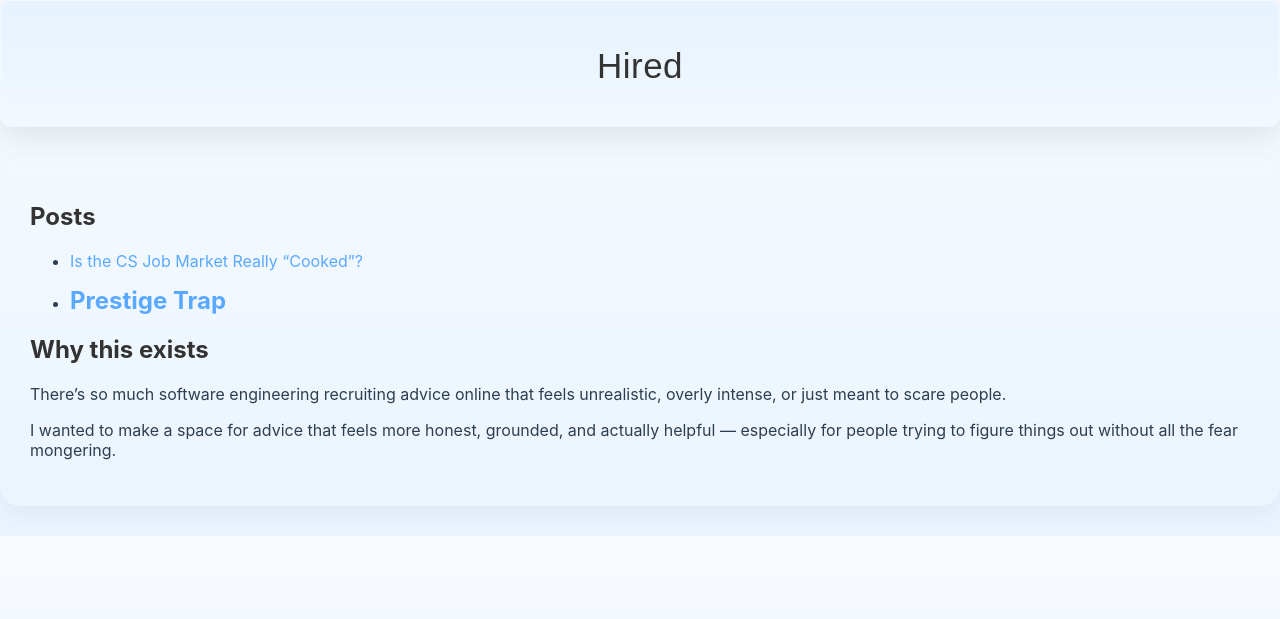
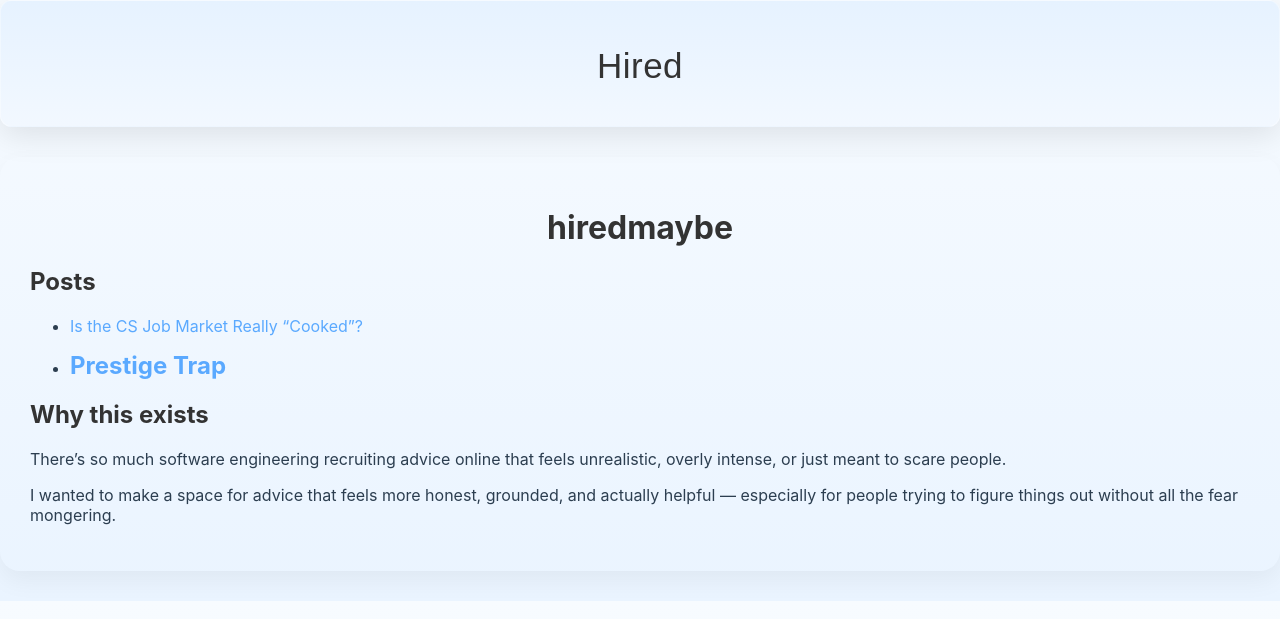
Before and after one commit to hiredmaybe67/hiredmaybe67.github.io, a Jekyll site: the page built from index.md, in a window 1280 px wide. Shown: the top 619 px of the page. Built offline with Jekyll 4.4.1, drawn with Linux system fonts in a browser that asks for light colours.

Commit message:
Update default.html

```diff
--- a/_layouts/default.html
+++ b/_layouts/default.html
@@ -91,6 +91,8 @@ border-bottom: 3px solid #dbeafe;
 </div>
 
   <div class="container">
+    <h1>{{ page.title }}</h1>
+<p>{{ page.description }}</p>
     {{ content }}
   </div>
 </body>
```
